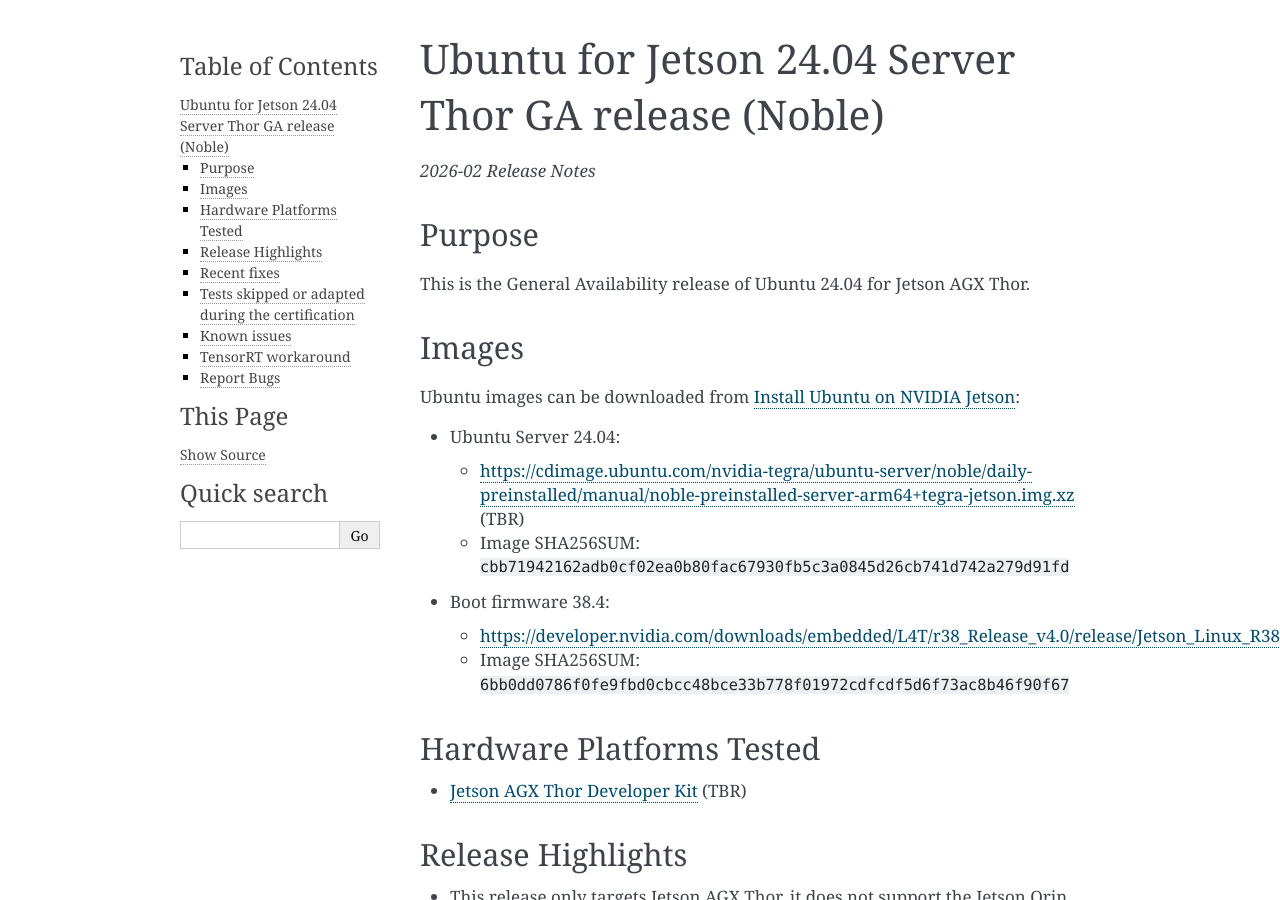
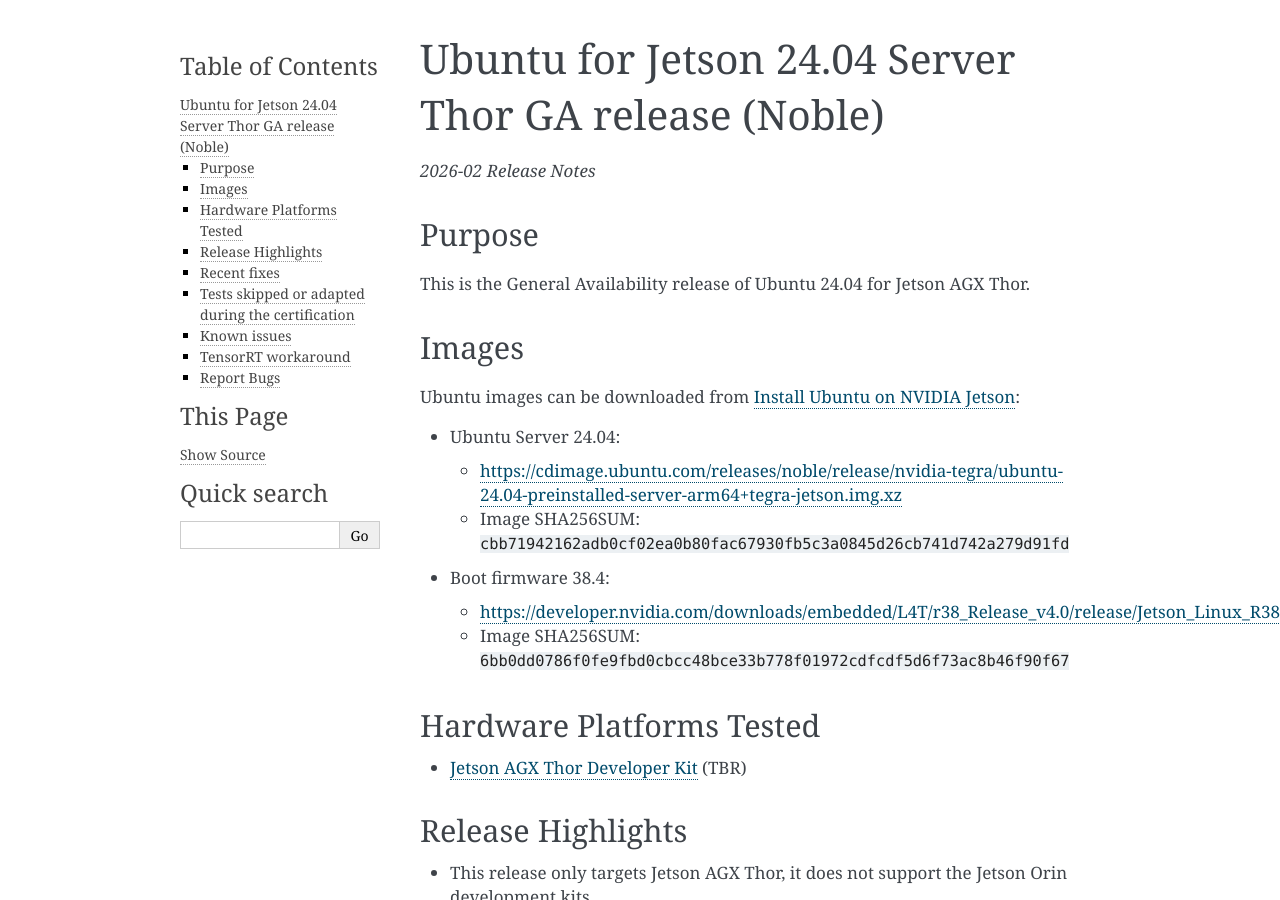
Before and after one commit to canonical/ubuntu-for-jetson, a Sphinx documentation site: the page built from docs/classic/release-note-noble-thor-ga.rst, in a window 1280 px wide and 900 px high. Built offline with Sphinx 7.4.7, drawn with Linux system fonts in a browser that asks for light colours.

Commit message:
The release link is now ready on cdimage.

```diff
--- a/docs/classic/release-note-noble-thor-ga.rst
+++ b/docs/classic/release-note-noble-thor-ga.rst
@@ -18,11 +18,9 @@
 
 Ubuntu images can be downloaded from `Install Ubuntu on NVIDIA Jetson <https://ubuntu.com/download/nvidia-jetson#jetson-agx-thor>`_:
 
-..  * https://cdimage.ubuntu.com/releases/noble/release/nvidia-tegra/ubuntu-24.04-preinstalled-server-arm64+tegra-jetson.img.xz
-
 * Ubuntu Server 24.04:
 
-  * https://cdimage.ubuntu.com/nvidia-tegra/ubuntu-server/noble/daily-preinstalled/manual/noble-preinstalled-server-arm64+tegra-jetson.img.xz (TBR)
+  * https://cdimage.ubuntu.com/releases/noble/release/nvidia-tegra/ubuntu-24.04-preinstalled-server-arm64+tegra-jetson.img.xz
   * Image SHA256SUM: ``cbb71942162adb0cf02ea0b80fac67930fb5c3a0845d26cb741d742a279d91fd``
 
 * Boot firmware 38.4:
```
